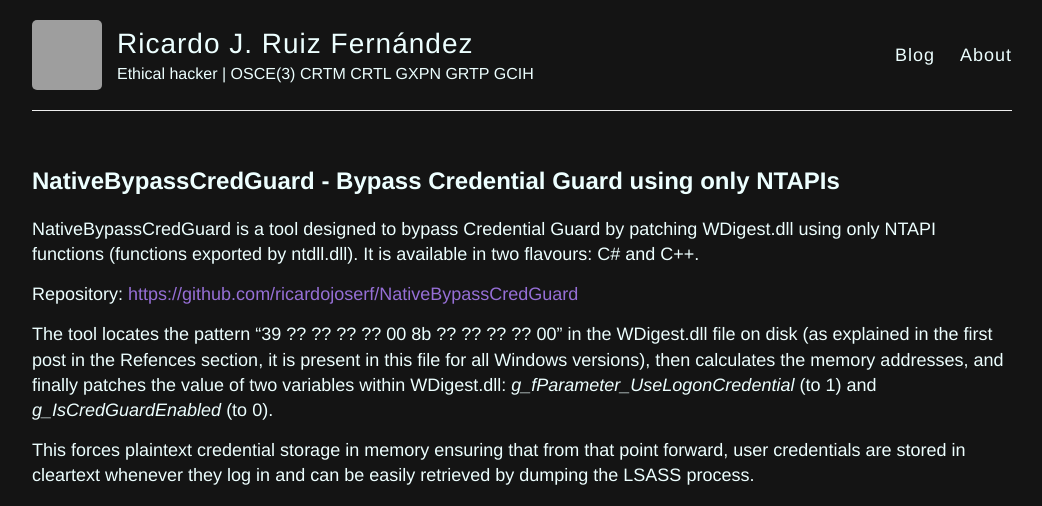
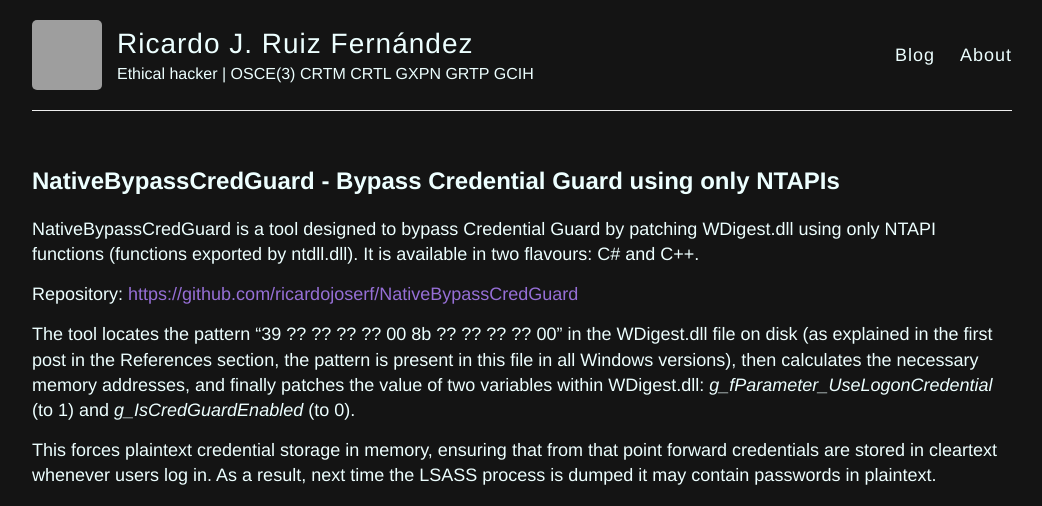
Before and after one commit to ricardojoserf/ricardojoserf.github.io, a Jekyll site: the page built from _posts/2024-12-2-nativebypasscredguard.md, in a window 1280 px wide and 1400 px high, cut to the strip 0-506 px from the top of the window. Shown: the whole strip, without its empty margins (118-1160 px from the left). Built offline with Jekyll 4.4.1, drawn with Linux system fonts in a browser that asks for light colours; some of the changed text lies outside the part shown; grey boxes are pictures that could not be loaded.

Commit message:
Update 2024-12-2-nativebypasscredguard.md

```diff
--- a/_posts/2024-12-2-nativebypasscredguard.md
+++ b/_posts/2024-12-2-nativebypasscredguard.md
@@ -11,11 +11,10 @@
 
 Repository: [https://github.com/ricardojoserf/NativeBypassCredGuard](https://github.com/ricardojoserf/NativeBypassCredGuard)
 
-The tool locates the pattern "39 ?? ?? ?? ?? 00 8b ?? ?? ?? ?? 00" in the WDigest.dll file on disk (as explained in the first post in the Refences section, it is present in this file for all Windows versions), then calculates the memory addresses, and finally patches the value of two variables within WDigest.dll: *g_fParameter_UseLogonCredential* (to 1) and *g_IsCredGuardEnabled* (to 0).
+The tool locates the pattern "39 ?? ?? ?? ?? 00 8b ?? ?? ?? ?? 00" in the WDigest.dll file on disk (as explained in the first post in the References section, the pattern is present in this file in all Windows versions), then calculates the necessary memory addresses, and finally patches the value of two variables within WDigest.dll: *g_fParameter_UseLogonCredential* (to 1) and *g_IsCredGuardEnabled* (to 0).
 
-This forces plaintext credential storage in memory ensuring that from that point forward, user credentials are stored in cleartext whenever they log in and can be easily retrieved by dumping the LSASS process.
+This forces plaintext credential storage in memory, ensuring that from that point forward credentials are stored in cleartext whenever users log in. As a result, next time the LSASS process is dumped it may contain passwords in plaintext.
 
-Using only NTAPI functions, it is possible to remap the ntdll.dll library to bypass user-mode hooks and security mechanisms, which is an optional feature of the tool. If used, a clean ntdll.dll is obtained from a process created in debugged mode.
 
 The NTAPI functions used are:
 
@@ -27,6 +26,8 @@
 - NtReadVirtualMemory and NtQueryInformationProcess to get the WDigest.dll base address
 - NtReadVirtualMemory to read the values of the variables
 - NtWriteProcessMemory to write new values to the variables
+
+Using only NTAPI functions, it is possible to remap the ntdll.dll library to bypass user-mode hooks and security mechanisms, which is an optional feature of the tool. If used, a clean version of ntdll.dll is obtained from a process created in debugged mode.
 
 
 <br>
@@ -74,6 +75,19 @@
 
 -------------------
 
+## Notes
+
+- The tool is designed for 64 bits systems so it must be compiled as a 64 bits binary
+
+- It will not work if it is not possible to open a handle to lsass or if the PEB structure is not readable. Regarding the latter you can opt for using kernel32!LoadLibrary for loading WDigest.dll in your process to get its base address, instead of using ntdll!NtReadVirtualMemory and ntdll!NtQueryInformationProcess to get it from the lsass process (you have the code for this commented in the C version). But you would be using a function not exported by ntdll.dll but kernel32.dll, and it is probably strange for a process to load that DLL :)
+
+- [0x3rhy](https://github.com/0x3rhy) has created a BOF file based on this project: [BypassCredGuard-BOF](https://github.com/0x3rhy/BypassCredGuard-BOF)
+
+
+<br>
+
+-------------------
+
 ## References
 
 - [Revisiting a Credential Guard Bypass](https://itm4n.github.io/credential-guard-bypass/) by [itm4n](https://x.com/itm4n) - A great analysis from which I took the pattern to search the .text section of the DLL
```
